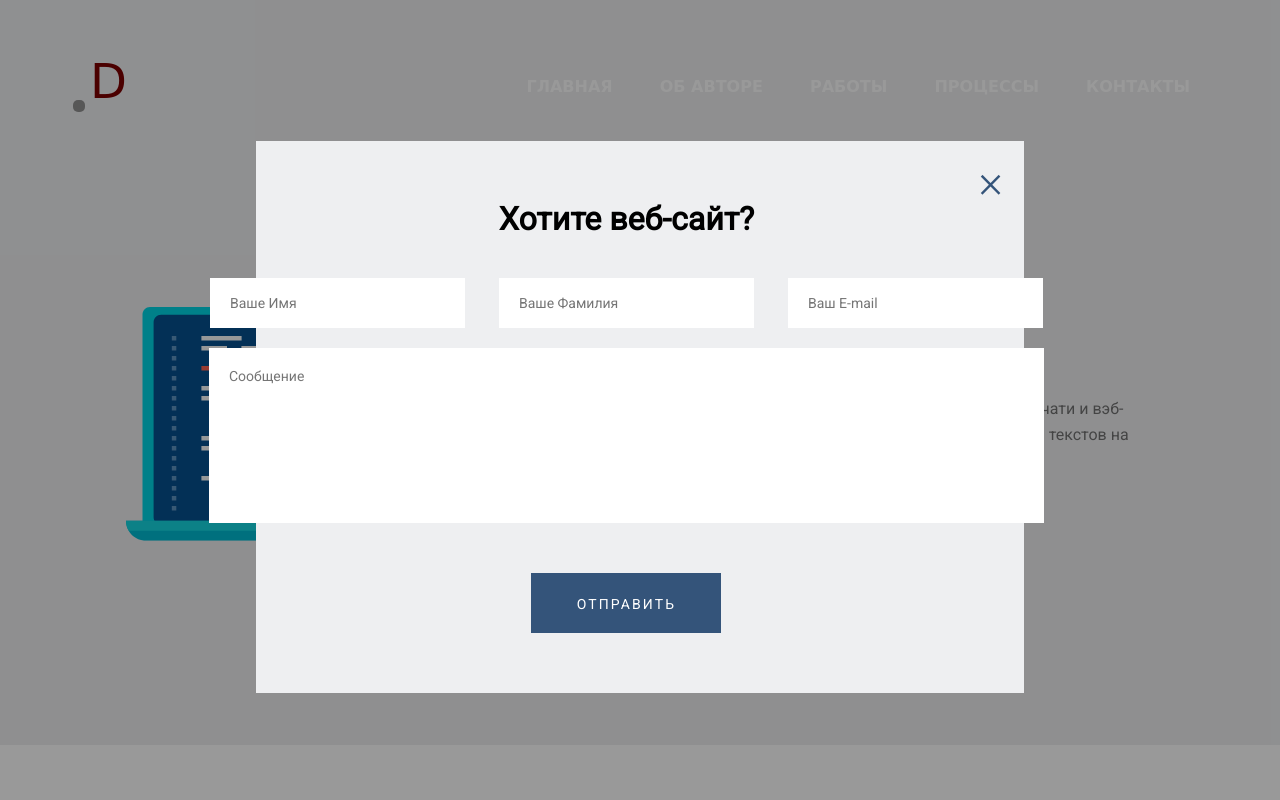
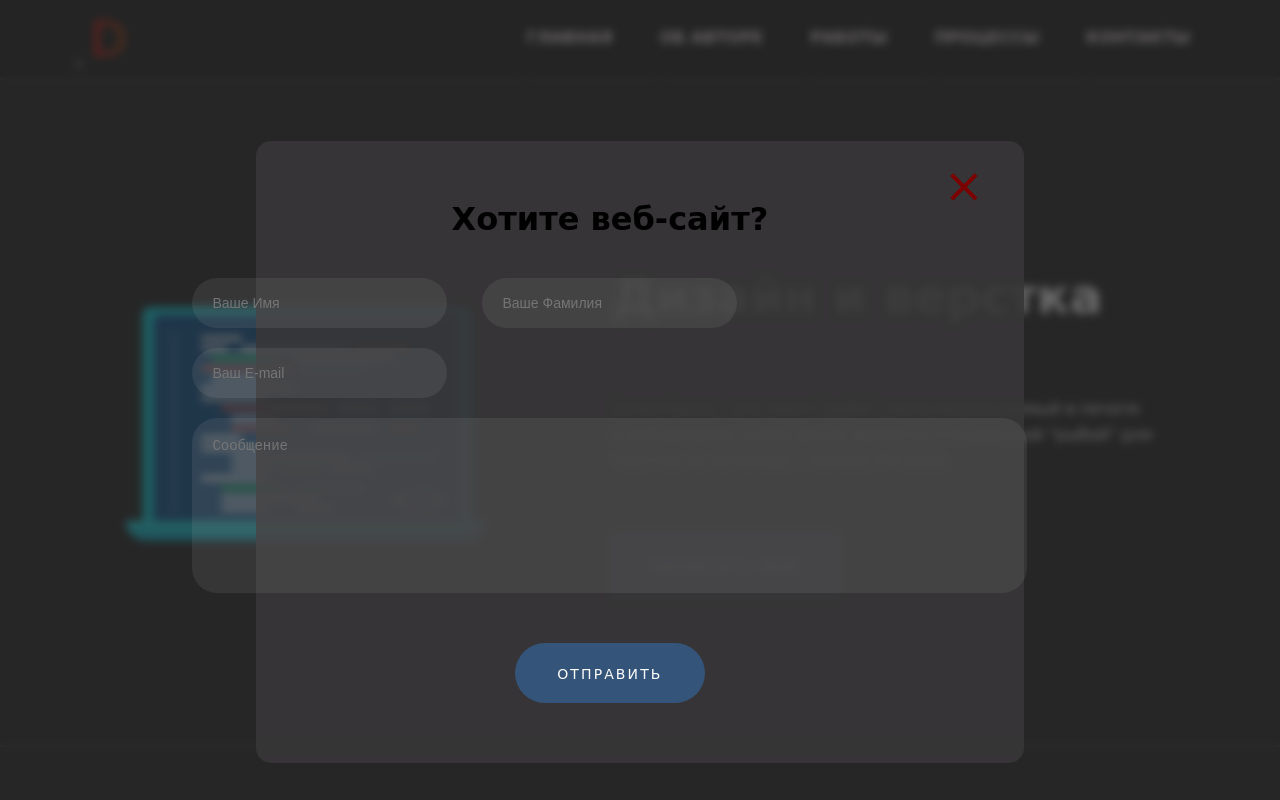
Before and after one commit to kiryanikk/SiteVisit, a plain HTML site: page index.html in a window 1280 px wide. Both pictures are taken after a click on the button "НАПИСАТЬ МНЕ". Shown: the top 800 px of the page. Drawn offline with Linux system fonts and the light colour scheme; a web font is replaced by a local one.

Commit message:
Измена стилистики сайта

```diff
--- a/header.js
+++ b/header.js
@@ -18,5 +18,5 @@ button.onclick = function() {
 
 close.onclick = function() {
     content.style.opacity = "0";
-    setTimeout(none, 1000);
+    setTimeout(none, 90);
 }
--- a/index.html
+++ b/index.html
@@ -14,9 +14,8 @@
             <div class="wrapper">
                 <div class="header_wrapper">
                     <div class="header_logo">
-                        <h1 id="headerlogo">D</h1>
+                        <h1 id="header_logo" class="header_title">D</h1>
                     </div>
-
                     <div class="header_menu">
                         <a href="#intro" class="menu_item menu_item1">ГЛАВНАЯ</a>
                         <a href="#about" class="menu_item menu_item2">ОБ АВТОРЕ</a>
@@ -24,6 +23,11 @@
                         <a href="#process" class="menu_item menu_item4">ПРОЦЕССЫ</a>
                         <a href="#footer" class="menu_item menu_item5">КОНТАКТЫ</a>
                     </div>
+                    <!-- <div class="header_media">
+                        <a href="https://vk.com/feed"><img src="files/image/vk-logo.png" alt="VK" class="header_img"></a>
+                        <a href="https://vk.com/feed"><img src="files/image/vk-logo.png" alt="VK" class="header_img"></a>
+                        <a href="https://vk.com/feed"><img src="files/image/vk-logo.png" alt="VK" class="header_img"></a>
+                    </div> -->
                 </div>
             </div>
         </header>
--- a/style.css
+++ b/style.css
@@ -369,8 +369,14 @@ html{
 }
 
 h1 {
-    color: #7c0000;
+    color: #ffffff;
     font-size: 48px;
+}
+
+.header_title {
+    -webkit-background-clip: text;
+    -webkit-text-fill-color: transparent;
+    background-image: linear-gradient(90deg, rgb(255, 0, 0), rgb(153, 61, 0));
 }
 
 p {
@@ -384,7 +390,9 @@ header {
     position: fixed;
     left: 0;
     top: 0;
-    padding-bottom: 15px;
+    backdrop-filter: blur(15px);
+    background: rgb(0, 0, 0, 0.25);
+    border-bottom: 2px solid rgb(246, 233, 233, 0.15);
     z-index: 2;
 }
 
@@ -397,15 +405,16 @@ header {
 body {
     background-image: url("files/image/1662446662_4-zefirka-club-p-cherno-bordovii-fon-4.jpg");
     width: 100%;
-    background: #EEEFF1;
+    font-family: "Momo Signature", cursive;
+    background: rgb(29, 28, 29);
 }
 
 .header_logo {
-    font-family: "Momo Signature", cursive;
     font-style: normal;
     font-weight: normal;
     cursor: pointer;
-    margin-top: 57px;
+    margin-top: 15px;
+    padding-bottom: 15px;
     position: relative;
 }
 
@@ -417,7 +426,7 @@ body {
     width: 12px;
     height: 12px;
     border-radius: 5px;
-    background-color: #919191;
+    background-color: #363536;
     animation: updown 1.5s infinite;
     transition: 500ms;
 }
@@ -427,7 +436,7 @@ body {
     top: 0;
     left: 0;
     width: 100%;
-    height: 100%;
+    height: 80%;
     opacity: 0.6;
     z-index: -1;
 }
@@ -445,11 +454,11 @@ body {
 }
 
 .header_menu {
-    font-family: "Momo Signature", cursive;
+    /* font-family: "Momo Signature", cursive; */
     font-style: normal;
     font-weight: normal;
     cursor: pointer;
-    margin-top: 79px;
+    margin-top: 30px;
 }
 
 .header_menu a {
@@ -457,6 +466,7 @@ body {
 }
 
 .intro {
+    border-bottom: 2px solid rgb(246, 233, 233, 0.15);
     padding-top: 257px;
     display: flex;
     width: 100%;
@@ -475,27 +485,28 @@ body {
 }
 
 .intro_title {
-    font-family: Roboto;
+    /* font-family: Roboto; */
     font-style: normal;
     font-weight: 500;
     font-size: 48px;
     line-height: 79px;
-    color: #000000;
+    color: #ffffff;
     margin-bottom: 60px;
     font-weight: bold;
 }
 
 .intro_text {
-    font-family: Roboto;
+    /* font-family: Roboto; */
     font-style: normal;
     font-weight: normal;
     font-size: 16px;
     line-height: 26px;
-    color: #727272;
+    color: #fff;
 }
 
 .about {
-    background: white;
+    border-bottom: 2px solid rgb(246, 233, 233, 0.15);
+    background: #1d1c1d;
 }
 
 .wrapper {
@@ -514,7 +525,7 @@ body {
 }
 
 .about_title {
-    font-family: Roboto;
+    /* font-family: Roboto; */
     font-style: normal;
     font-weight: bold;
     font-size: 32px;
@@ -526,13 +537,13 @@ body {
 }
 
 .about_text {
-    font-family: Roboto;
+    /* font-family: Roboto; */
     font-style: normal;
     font-weight: normal;
     font-size: 16px;
     line-height: 26px;
     text-align: center;
-    color: #727272;
+    color: #ffffff;
     margin-bottom: 100px;
 }
 
@@ -577,7 +588,7 @@ body {
 .skills_title {
     margin-top: 200px;
     margin-bottom: 50px;
-    font-family: Roboto;
+    /* font-family: Roboto; */
     font-style: normal;
     font-weight: bold;
     font-size: 32px;
@@ -586,7 +597,7 @@ body {
 }
 
 .skill {
-    font-family: Roboto;
+    /* font-family: Roboto; */
     font-style: normal;
     font-weight: normal;
     font-size: 16px;
@@ -680,7 +691,7 @@ body {
 }
 
 .process_title {
-    font-family: Roboto;
+    /* font-family: Roboto; */
     font-style: normal;
     font-weight: bold;
     font-size: 32px;
@@ -692,13 +703,13 @@ body {
 }
 
 .process_text {
-    font-family: Roboto;
+    /* font-family: Roboto; */
     font-style: normal;
     font-weight: normal;
     font-size: 16px;
     line-height: 26px;
     text-align: center;
-    color: #727272;
+    color: #ffffff;
     margin-bottom: 57px;
 }
 
@@ -714,7 +725,7 @@ body {
 }
 
 .send_title {
-    font-family: Roboto;
+    /* font-family: Roboto; */
     font-style: normal;
     font-weight: bold;
     font-size: 32px;
@@ -727,31 +738,33 @@ body {
 }
 
 .send_text {
-    font-family: Roboto;
+    /* font-family: Roboto; */
     font-style: normal;
     font-weight: normal;
     font-size: 16px;
     line-height: 26px;
     text-align: center;
-    color: #727272;
+    color: #ffffff;
     width: 540px;
     margin-bottom: 65px;
 }
 
 .send_form {
+    border-radius: 25px;
     display: flex;
     flex-direction: column;
     align-items: center;
 }
 
 .formstyle {
-    font-family: Roboto;
+    /* font-family: Roboto; */
 	font-style: normal;
 	font-weight: normal;
 	font-size: 14px;
 	line-height: 23px;
-	color: #5F5D5D;
-    background-color: white;
+	color: #000000;
+    background-color: rgb(196, 196, 196, 0.1);
+    border-radius: 25px;
     border: 0;
     padding: 17px 20px;
 }
@@ -788,7 +801,7 @@ body {
     height: 55px;
     border: 0;
     background-color: #34547A;
-    font-family: Roboto;
+    font-family: "Momo Signature", cursive;
 	font-style: normal;
 	font-weight: normal;
 	font-size: 14px;
@@ -821,7 +834,7 @@ body {
 }
 
 .intro_button {
-    font-family: Roboto;
+    font-family: "Momo Signature", cursive;
 	font-style: normal;
 	font-weight: normal;
 	font-size: 16px;
@@ -848,30 +861,33 @@ body {
     top: 0;
     width: 100%;
     height: 100%;
-    background-color: rgba(0, 0, 0, 0.4);
+    background-color: rgba(43, 43, 43, 0.7);
+    backdrop-filter: blur(4px);
     z-index: 3;
 }
 
 .modal_content {
+    border-radius: 15px;
     padding: 20px;
     margin: 11% auto;
-    background-color: #EEEFF1;
+    background-color: rgba(56, 55, 56, 0.9);
     width: 60%;
-    opacity: 0;
-    transition-property: opacity;
-    transition-duration: 2s;
+    opacity: 1s;
+    /* transition-property: 1s; */
+    /* transition-duration: 2s; */
 }
 
 .close {
-    font-family: Revalia;
+    /* font-family: Revalia; */
     font-size: 48px;
+    margin-right: 20px;
     cursor: pointer;
-    color: #34547A;
+    color: #7c0000;
     float: right;
 }
 
 .modal_title {
-    font-family: Roboto;
+    /* font-family: Roboto; */
     font-style: normal;
     font-weight: bold;
     font-size: 32px;
@@ -888,7 +904,8 @@ body {
     height: 55px;
     border: 0;
     background-color: #34547A;
-    font-family: Roboto;
+    font-family: "Momo Signature", cursive;
+    border-radius: 50px;
 	font-style: normal;
 	font-weight: normal;
 	font-size: 14px;
@@ -913,7 +930,7 @@ footer {
 }
 
 .footer_title {
-    font-family: Roboto;
+    /* font-family: Roboto; */
 	font-style: normal;
 	font-weight: 500;
 	font-size: 21px;
@@ -924,7 +941,7 @@ footer {
 }
 
 .footer_text {
-    font-family: Roboto;
+    /* font-family: Roboto; */
 	font-style: normal;
 	font-weight: normal;
 	font-size: 13px;
@@ -946,91 +963,101 @@ a {
 }
 
 .menu_item {
-    color: rgb(255, 255, 255);
+    color: #f6e9e9;
     text-decoration: none;
-    font-family: inherit;
+    /* font-family: inherit; */
     font-weight: bold;
     text-transform: capitalize;
     position: relative;
-    transition: .7s;
+    transition: color .3s easy;
+    padding-bottom: 28px;
 }
 
 .menu_item:hover {
-    opacity: .4;
+    -webkit-background-clip: text;
+    -webkit-text-fill-color: transparent;
+    background-image: linear-gradient(90deg, rgb(255, 0, 0), rgb(153, 61, 0));
+    /* opacity: .4; */
 }
 
 .menu_item1::after {
     content: "";
     position: absolute;
+    box-shadow: 0 0 8px 1px rgba(255, 0, 0, 0.5);
     bottom: -2px;
     left: 41px;
     width: 0%;
-    border: 0 solid white;
+    color: red;
+    border: 0 solid red;
     transition: .3s;
 }
 
 .menu_item1:hover::after {
-    border: 1px solid white;
+    border: 1px solid rgb(255, 0, 0, 1);
     width: 66%;
 }
 
 .menu_item2::after {
     content: "";
     position: absolute;
+    box-shadow: 0 0 8px 1px rgba(255, 0, 0, 0.5);
     bottom: -2px;
     left: 42px;
     width: 0%;
-    border: 0 solid white;
+    border: 0 solid rgb(255, 0, 0);
     transition: .3s;
 }
 
 .menu_item2:hover::after {
-    border: 1px solid white;
+    border: 1px solid rgb(255, 0, 0);
     width: 69%;
 }
 
 .menu_item3::after {
     content: "";
     position: absolute;
+    box-shadow: 0 0 8px 1px rgba(255, 0, 0, 0.5);
     bottom: -2px;
     left: 42px;
     width: 0%;
-    border: 0 solid white;
+    border: 0 solid rgb(255, 0, 0);
     transition: .3s;
 }
 
 .menu_item3:hover::after {
-    border: 1px solid white;
+    border: 1px solid rgb(255, 0, 0);
     width: 62%;
 }
 
 .menu_item4::after {
     content: "";
     position: absolute;
+    box-shadow: 0 0 8px 1px rgba(255, 0, 0, 0.5);
     bottom: -2px;
     left: 42px;
     width: 0%;
-    border: 0 solid white;
+    border: 0 solid rgb(255, 0, 0);
     transition: .3s;
 }
 
 .menu_item4:hover::after {
-    border: 1px solid white;
+    border: 1px solid rgb(255, 0, 0);
     width: 69%;
 }
 
 .menu_item5::after {
     content: "";
     position: absolute;
+    box-shadow: 0 0 8px 1px rgba(255, 0, 0, 0.5);
     bottom: -2px;
     left: 42px;
     width: 0%;
-    border: 0 solid white;
+    border: 0 solid rgb(255, 0, 0);
     transition: .3s;
 }
 
 .menu_item5:hover::after {
-    border: 1px solid white;
+    border: 1px solid rgb(255, 0, 0);
     width: 69%;
 }
 
```
